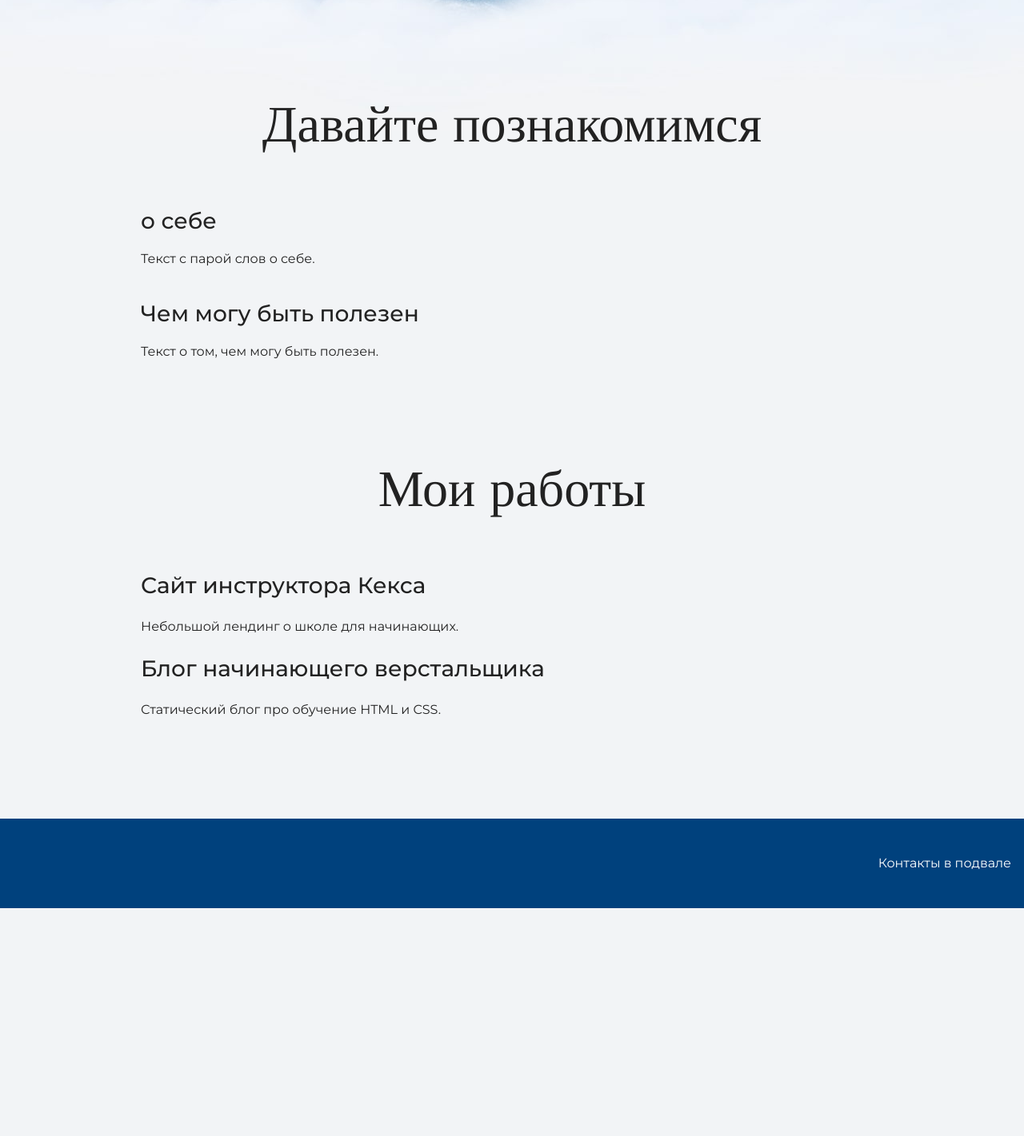
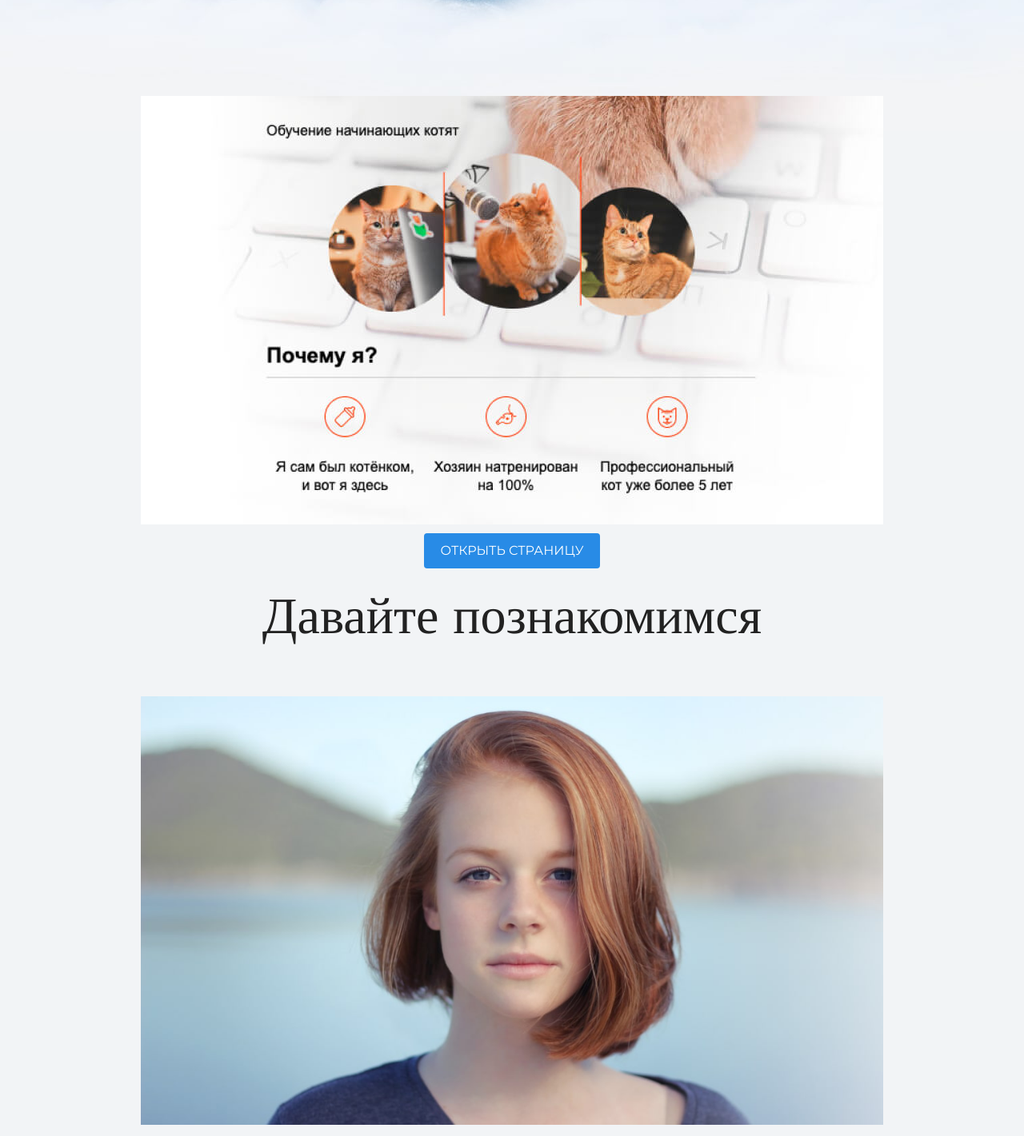
Before and after one commit to Lopato163/my-site, a plain HTML site: page index.html in a window 1280 px wide. Shown: the part 916-2337 px from the top of the page at 80% size. Before the commit the page ends 2052 px from the top, so only its background shows below. Drawn offline with nearby package versions, Linux system fonts and the light colour scheme; files whose address does not match are found by name.

Commit message:
ввва

```diff
--- a/index.html
+++ b/index.html
@@ -13,7 +13,8 @@
   <body>
     <header class="page-header">
       <div class="container">
-        Контакты в шапке
+        <a class="header-email" href="mailto:xen63@mail.ru">xen63@mail.ru</a>
+        <a class="header-phone" href="tel:+79279016216">+7 927 901 62 16</a>
       </div>
     </header>
 
@@ -26,7 +27,28 @@
 
     <section class="intro">
       <div class="container">
+        <figure class="project-image">
+          <img
+            src="files/project.jpg"
+            width="928"
+            height="536"
+            alt="Cайт инструктора Кекса"
+          />
+          <a
+            class="button"
+            href="D:\Данные\Дистрибутивы программ\Программирование\portfolio-step-1\source/index.html"
+            >Открыть страницу</a
+          >
+        </figure>
         <h2 class="subheading">Давайте познакомимся</h2>
+        <figure class="user-image">
+          <img
+            src="D:\Данные\Дистрибутивы программ\Программирование\portfolio-step-1\files/user.jpg"
+            width="928"
+            height="536"
+            alt="Фотография"
+          />
+        </figure>
         <h3>о себе</h3>
         <p>Текст с парой слов о себе.</p>
         <h3>Чем могу быть полезен</h3>
@@ -48,7 +70,8 @@
 
     <footer class="page-footer">
       <div class="container">
-        Контакты в подвале
+        <a class="footer-email" href="mailto:xen63@mail.ru">xen63@mail.ru</a>
+        <a class="footer-phone" href="tel:+79279016216">+7 927 901 62 16</a>
       </div>
     </footer>
   </body>
```
